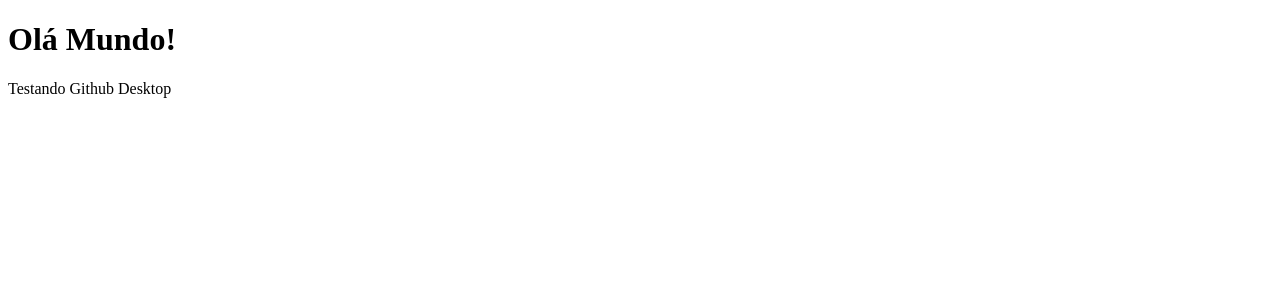
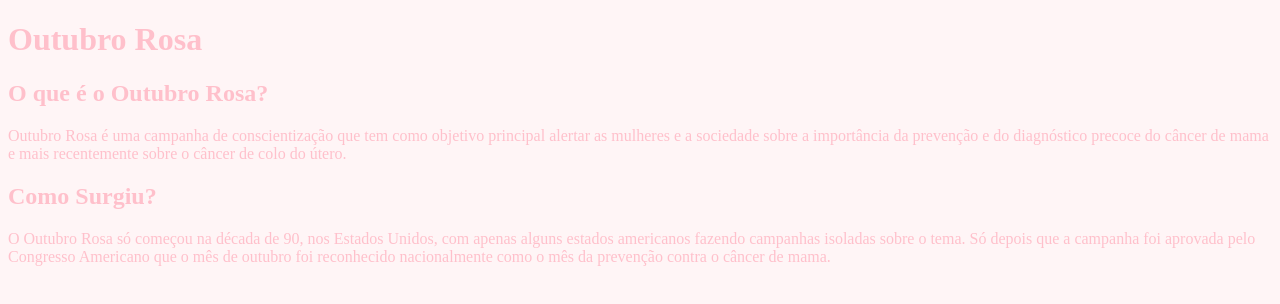
Before and after one commit to Emanuellyrio/2151-emanuel, a plain HTML site: page index.html in a window 1280 px wide. Drawn offline with Linux system fonts and the light colour scheme.

Commit message:
Update index.html

```diff
--- a/index.html
+++ b/index.html
@@ -4,10 +4,25 @@
     <meta charset="UTF-8">
     <meta http-equiv="X-UA-Compatible" content="IE=edge">
     <meta name="viewport" content="width=device-width, initial-scale=1.0">
-    <title>Minha Página</title>
+    <title>Outubro Rosa</title>
+    <style>
+
+    body{
+        background-color: rgb(255, 245, 246);
+        color: pink;
+    }
+
+
+
+
+
+    </style>
 </head>
 <body>
-    <h1> Olá Mundo!</h1>
-    <p> Testando Github Desktop</p>
+    <h1> Outubro Rosa</h1>
+     <h2>O que é o Outubro Rosa?</h2>
+    <p>Outubro Rosa é uma campanha de conscientização que tem como objetivo principal alertar as mulheres e a sociedade sobre a importância da prevenção e do diagnóstico precoce do câncer de mama e mais recentemente sobre o câncer de colo do útero.</p>
+    <h2>Como Surgiu?</h2>
+    <p>O Outubro Rosa só começou na década de 90, nos Estados Unidos, com apenas alguns estados americanos fazendo campanhas isoladas sobre o tema. Só depois que a campanha foi aprovada pelo Congresso Americano que o mês de outubro foi reconhecido nacionalmente como o mês da prevenção contra o câncer de mama.</p>
 </body>
 </html>
```
